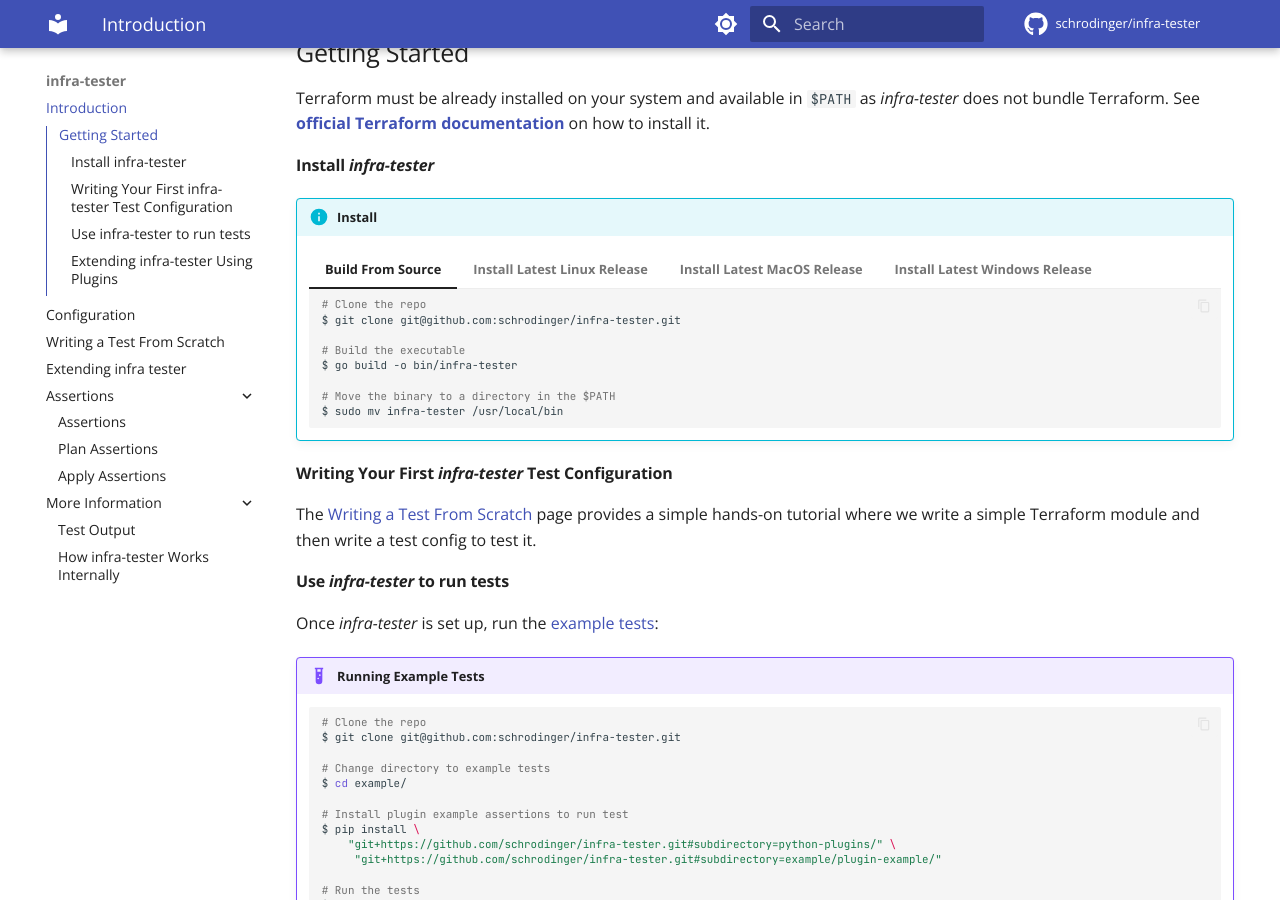
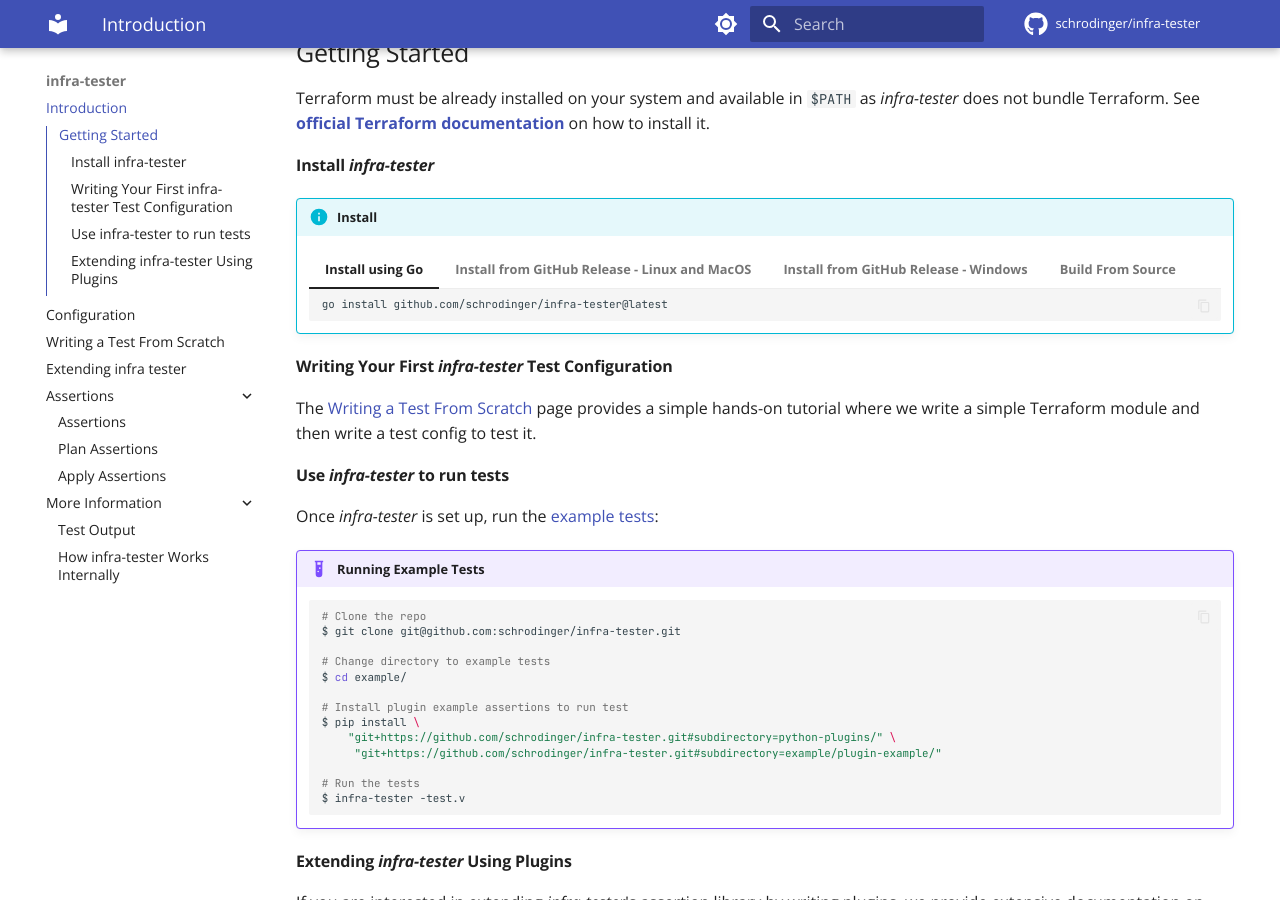
Before and after one commit to schrodinger/infra-tester, an MkDocs documentation site: the page built from docs/docs/index.md, in a window 1280 px wide and 900 px high, scrolled down 489 px. Built offline with MkDocs 1.6.1 and Material for MkDocs 9.7.7, drawn with Linux system fonts in a browser that asks for light colours; comment, search, counter and statistics services are not loaded.

Commit message:
Update install section in docs (#24)

````diff
--- a/docs/docs/index.md
+++ b/docs/docs/index.md
@@ -17,37 +17,18 @@
 
 !!! info "Install"
 
-    === "Build From Source"
+    === "Install using Go"
+        ```shell
+        go install github.com/schrodinger/infra-tester@latest
+        ```
+
+    === "Install from GitHub Release - Linux and MacOS"
 
         ```shell
-        # Clone the repo
-        $ git clone git@github.com:schrodinger/infra-tester.git
-
-        # Build the executable
-        $ go build -o bin/infra-tester
-
-        # Move the binary to a directory in the $PATH
-        $ sudo mv infra-tester /usr/local/bin
-        ```
-
-    === "Install Latest Linux Release"
-
-        ```shell
+        PLATFORM=linux
+        PLATFORM=macos
         # Download the latest release binary
-        $ curl -L https://github.com/schrodinger/infra-tester/releases/latest/download/infra-tester-linux-x86_64 -o infra-tester
-
-        # Make it executable
-        $ chmod +x infra-tester
-
-        # Move it to a directory in the $PATH
-        $ sudo mv infra_tester /usr/local/bin
-        ```
-
-    === "Install Latest MacOS Release"
-
-        ```shell
-        # Download the latest release binary
-        $ curl -L https://github.com/schrodinger/infra-tester/releases/latest/download/infra-tester-macos-x86_64 -o infra-tester
+        $ curl -L https://github.com/schrodinger/infra-tester/releases/latest/download/infra-tester-${PLATFORM}-x86_64 -o infra-tester
 
         # Make it executable
         $ chmod +x infra-tester
@@ -56,7 +37,7 @@
         $ sudo mv infra-tester /usr/local/bin
         ```
 
-    === "Install Latest Windows Release"
+    === "Install from GitHub Release - Windows"
 
         1. Download the latest Windows release binary from the below URL:
             ```
@@ -64,6 +45,21 @@
             ```
 
         2. Move it to a directory under `PATH`, or add the directory where you'd like to keep the executable to `PATH`.
+
+    === "Build From Source"
+
+        ```shell
+        # Clone the repo
+        $ git clone git@github.com:schrodinger/infra-tester.git
+
+        # Build the executable and move the binary to a directory in the $PATH
+        $ cd infra-tester && go build -o bin/infra-tester
+        $ sudo mv infra-tester /usr/local/bin
+
+        # OR you may run go install
+        $ go install
+
+        ```
 
 #### Writing Your First *infra-tester* Test Configuration
 
````
